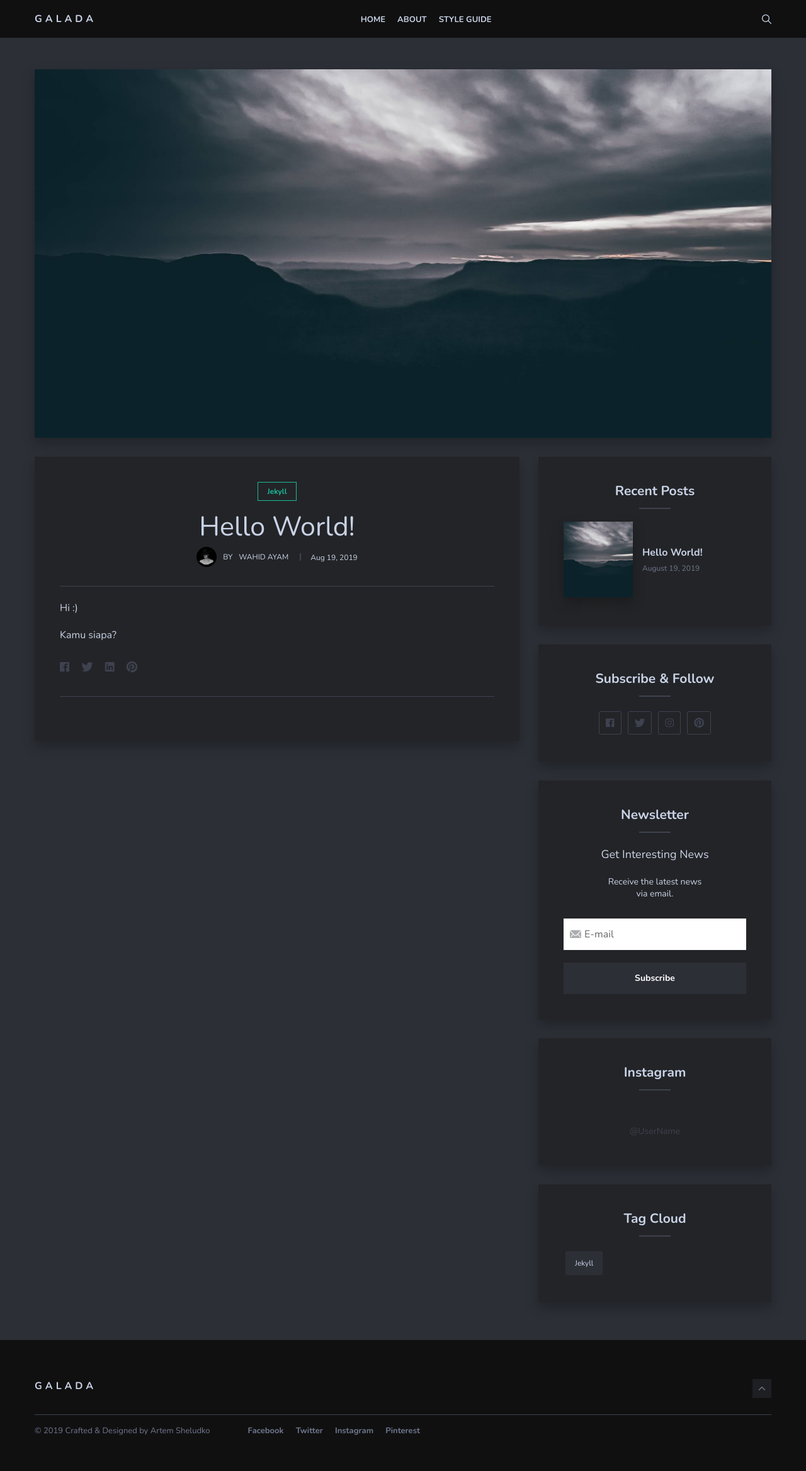
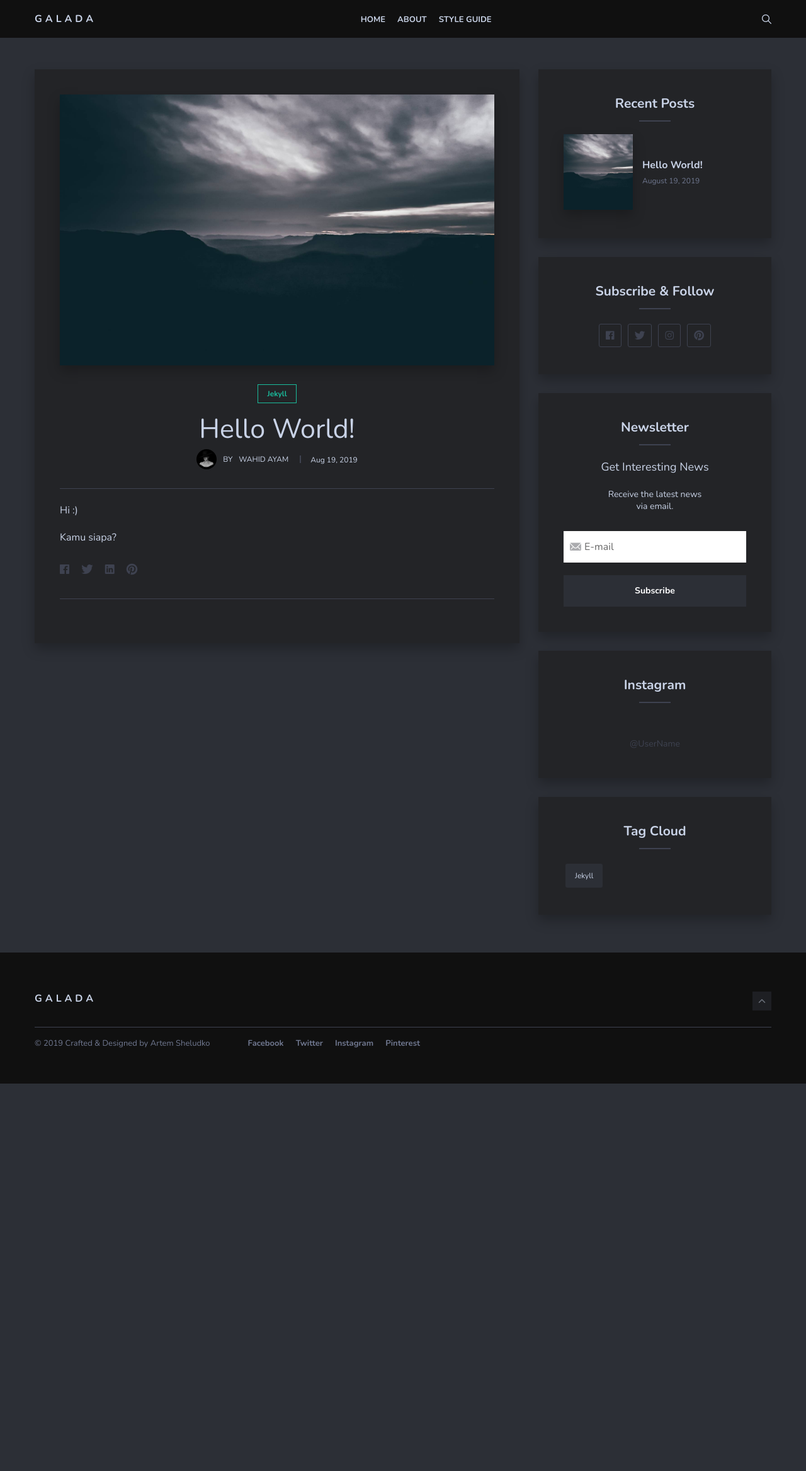
Before and after one commit to ahoirilaila/malesmikirdark, a Jekyll site: the page built from _posts/2019-08-19-hello-world.markdown, in a window 1280 px wide. Shown: the whole page at 63% size. Built offline with Jekyll 4.4.1, drawn with Linux system fonts in a browser that asks for light colours; nearby versions of some CDN libraries; comment, search, counter and statistics services are not loaded; after the commit the page ends 1720 px from its top, so only the background shows below that.

Commit message:
Update post.html

```diff
--- a/_layouts/post.html
+++ b/_layouts/post.html
@@ -4,9 +4,7 @@ layout: default
 <div class="container">
 	<div class="row">
 		<div class="col col-12">
-			<div class="post-image-box">
-				<div class="post-image" style="background-image: url({{"/img/" | prepend: site.baseurl | append : page.image}})"></div>
-			</div>
+
 		</div>
 	</div>
 </div>
@@ -15,7 +13,9 @@ layout: default
 	<div class="row">
 		<article class="col col-12 col-t-8 post">
 			<div class="post-content">
-
+			<div class="post-image-box">
+				<div class="post-image" style="background-image: url({{"/img/" | prepend: site.baseurl | append : page.image}})"></div>
+			</div>
 				<div class="post-head">
 					{% if page.tags.size >= 1 %}
 					<div class="post-tag">
```
